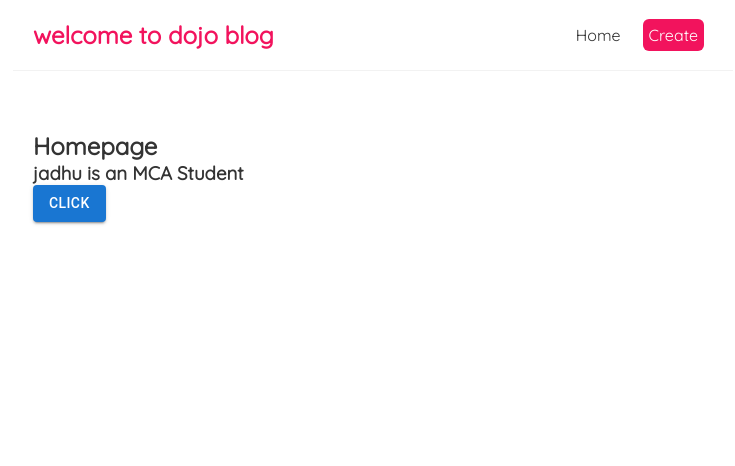
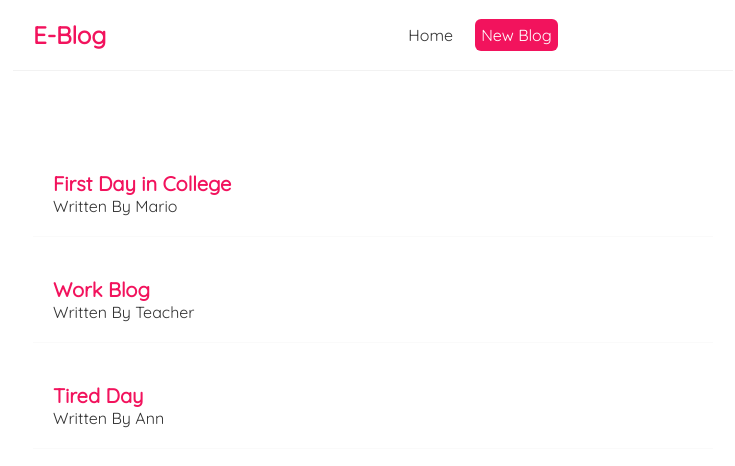
Before and after one commit to its-dev24/test-blog-react-app, a React (Create React App) app in the folder dojo-blog/: page / in a window 1280 px wide. Shown: the top 466 px of the page, without its empty margins (267-1002 px from the left). Built offline with nearby package versions, Linux system fonts and the light colour scheme.

Commit message:
Added Blog preview

```diff
--- a/dojo-blog/src/Home.js
+++ b/dojo-blog/src/Home.js
@@ -1,18 +1,31 @@
 import Button from "@mui/material/Button";
 import { useState } from "react";
 const Home = () => {
-  const [name, setName] = useState("jadhu");
-
-  const changeDetails = (name) => {
-    setName(name);
-  };
+  const [Blogs, setBlogs] = useState([
+    {
+      title: "First Day in College",
+      body: "Temdsjfljadsjfoodsofdsfhdshf sdhfhdshfhasodhfohdsfkjsandf",
+      author: "Mario",
+    },
+    {
+      title: "Work Blog",
+      body: "Temdsjfljadsjfoodsofdsfhdshf sdhfhdshfhasodhfohdsfkjsandf",
+      author: "Teacher",
+    },
+    {
+      title: "Tired Day",
+      body: "Temdsjfljadsjfoodsofdsfhdshf sdhfhdshfhasodhfohdsfkjsandf",
+      author: "Ann",
+    },
+  ]);
   return (
     <div className="home">
-      <h2>Homepage</h2>
-      <h3>{name} is an MCA Student</h3>
-      <Button variant="contained" onClick={() => changeDetails("Shijin")}>
-        Click
-      </Button>
+      {Blogs.map((blog) => (
+        <div className="blog-preview">
+          <h2>{blog.title}</h2>
+          <p>Written By {blog.author}</p>
+        </div>
+      ))}
     </div>
   );
 };
--- a/dojo-blog/src/Navbar.js
+++ b/dojo-blog/src/Navbar.js
@@ -1,7 +1,7 @@
 const Navbar = () => {
   return (
     <nav className="navbar">
-      <h1>welcome to dojo blog</h1>
+      <h1>E-Blog</h1>
       <div className="links">
         <a href="/">Home</a>
         <a
@@ -12,7 +12,7 @@ const Navbar = () => {
             borderRadius: "6px",
           }}
         >
-          Create
+          New Blog
         </a>
       </div>
     </nav>
--- a/dojo-blog/src/index.css
+++ b/dojo-blog/src/index.css
@@ -34,3 +34,20 @@
   margin: 40px auto;
   padding: 20px;
 }
+
+/* Style for Blog Preview */
+
+.blog-preview {
+  padding: 20px;
+  margin: 20px auto;
+  border-bottom: 1px solid #fafafa;
+}
+
+.blog-preview:hover {
+  box-shadow: 1px 2px 3px rgb(0, 0, 0, 0.1);
+}
+
+.blog-preview h2 {
+  color: #f2135d;
+  font-size: 20px;
+}
```
